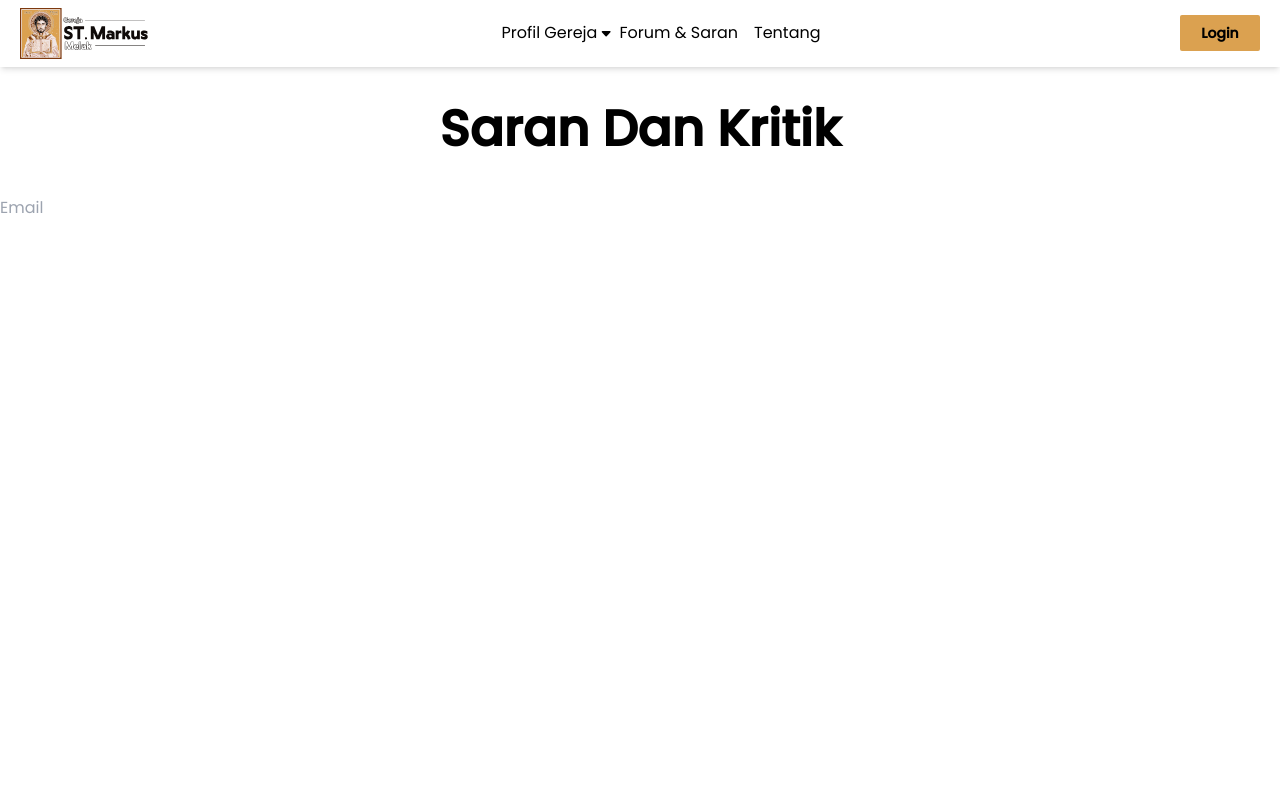
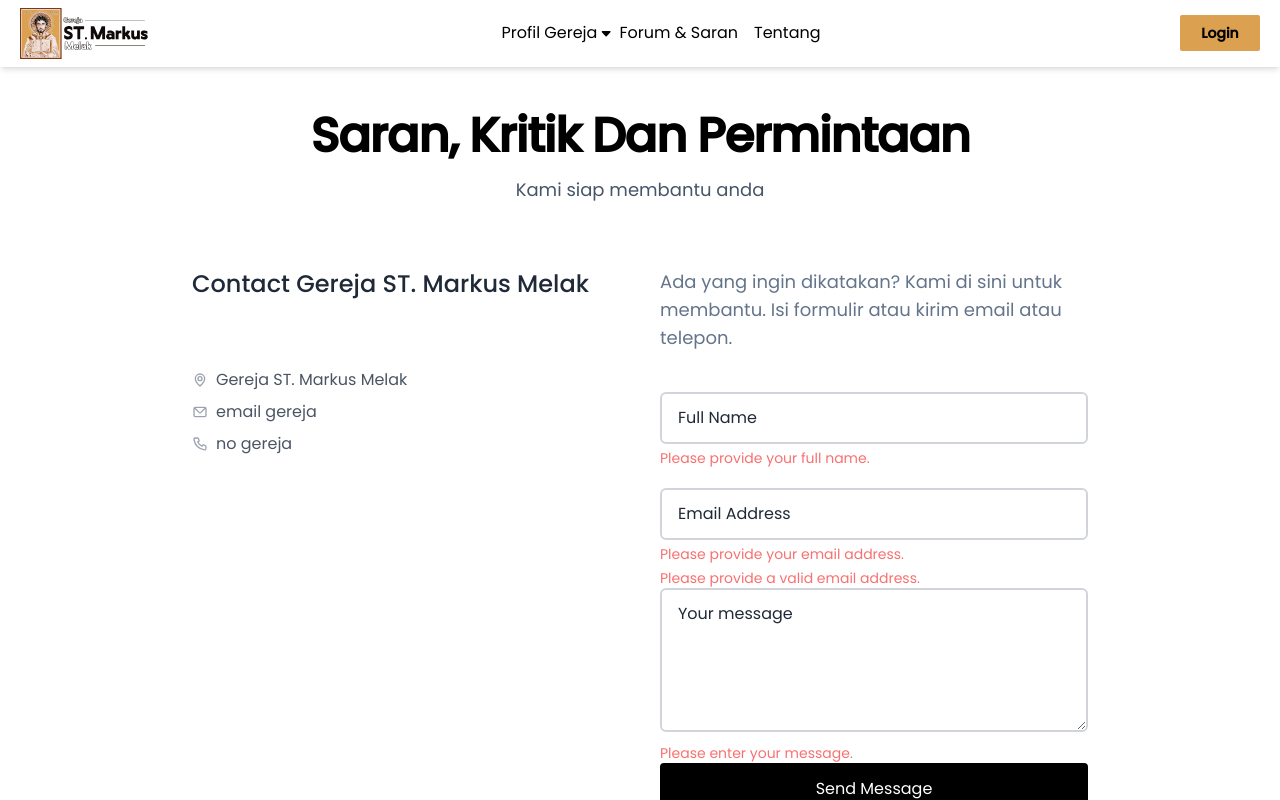
Before and after one commit to HaiPigGi/church-app, a Next.js app in the folder next-app/: page /pages/saran in a window 1280 px wide. Built offline with nearby package versions, Linux system fonts and the light colour scheme.

Commit message:
update saran dan kritik

```diff
--- a/next-app/src/app/pages/saran/page.jsx
+++ b/next-app/src/app/pages/saran/page.jsx
@@ -3,19 +3,87 @@ import Footer from "@/components/Fragments/Footer";
 
 export default function saran() {
   return (
-  <MainLayout>
-    <div className="bg-white mt-[5rem] flex justify-center items-center">
-        <h1 className="font-bold text-[50px] text-center text-black text-shadow1 mt-3">Saran Dan Kritik</h1>
-    </div>
-    <div className="flex">
-        <div className="absolute justify-center items-center">
+    <MainLayout>
+      <div className="max-w-screen-xl mx-auto px-5 ">
+        <div className="mt-28 text-center">
+          <h1 className="text-4xl lg:text-5xl font-bold lg:tracking-tight">Saran, Kritik Dan Permintaan</h1>
+          <p className="text-lg mt-4 text-slate-600">Kami siap membantu anda</p>
+        </div>
+        <div className="grid md:grid-cols-2 gap-10 mx-auto max-w-4xl mt-16">
+          <h2 className="font-medium text-2xl text-gray-800">Contact Gereja ST. Markus Melak</h2>
+          <p className="text-lg text-slate-500 ">Ada yang ingin dikatakan? Kami di sini untuk membantu. Isi formulir atau kirim email atau telepon.</p>
+          <div className="mt-[-2rem]">
+            <div className="flex items-center mt-2 space-x-2 text-gray-600">
+              <svg viewBox="0 0 24 24" class="text-gray-400 w-4 h-4" astro-icon="uil:map-marker">
+                <path fill="currentColor"  d="M12 2a8 8 0 0 0-8 8c0 5.4 7.05 11.5 7.35 11.76a1 1 0 0 0 1.3 0C13 21.5 20 15.4 20 10a8 8 0 0 0-8-8zm0 17.65c-2.13-2-6-6.31-6-9.65a6 6 0 0 1 12 0c0 3.34-3.87 7.66-6 9.65zM12 6a4 4 0 1 0 4 4 4 4 0 0 0-4-4zm0 6a2 2 0 1 1 2-2 2 2 0 0 1-2 2z"></path>
+              </svg>
+              <span>Gereja ST. Markus Melak</span>
+            </div>
+            <div className="flex items-center mt-2 space-x-2 text-gray-600">
+              <svg
+                viewBox="0 0 24 24"
+                class="text-gray-400 w-4 h-4"
+                astro-icon="uil:envelope">
+                <path fill="currentColor" d="M19 4H5a3 3 0 0 0-3 3v10a3 3 0 0 0 3 3h14a3 3 0 0 0 3-3V7a3 3 0 0 0-3-3zm-.41 2-5.88 5.88a1 1 0 0 1-1.42 0L5.41 6zM20 17a1 1 0 0 1-1 1H5a1 1 0 0 1-1-1V7.41l5.88 5.88a3 3 0 0 0 4.24 0L20 7.41z"></path>
+              </svg>
+              <a href="#">email gereja</a>
+            </div>
+            <div class="flex items-center mt-2 space-x-2 text-gray-600">
+              <svg viewBox="0 0 24 24" className="text-gray-400 w-4 h-4" astro-icon="uil:phone">
+                <path fill="currentColor" d="M19.44 13c-.22 0-.45-.07-.67-.12a9.44 9.44 0 0 1-1.31-.39 2 2 0 0 0-2.48 1l-.22.45a12.18 12.18 0 0 1-2.66-2 12.18 12.18 0 0 1-2-2.66l.42-.28a2 2 0 0 0 1-2.48 10.33 10.33 0 0 1-.39-1.31c-.05-.22-.09-.45-.12-.68a3 3 0 0 0-3-2.49h-3a3 3 0 0 0-3 3.41 19 19 0 0 0 16.52 16.46h.38a3 3 0 0 0 2-.76 3 3 0 0 0 1-2.25v-3a3 3 0 0 0-2.47-2.9zm.5 6a1 1 0 0 1-.34.75 1.05 1.05 0 0 1-.82.25A17 17 0 0 1 4.07 5.22a1.09 1.09 0 0 1 .25-.82 1 1 0 0 1 .75-.34h3a1 1 0 0 1 1 .79q.06.41.15.81a11.12 11.12 0 0 0 .46 1.55l-1.4.65a1 1 0 0 0-.49 1.33 14.49 14.49 0 0 0 7 7 1 1 0 0 0 .76 0 1 1 0 0 0 .57-.52l.62-1.4a13.69 13.69 0 0 0 1.58.46q.4.09.81.15a1 1 0 0 1 .79 1z" ></path>
+              </svg>
+              <a href="#">no gereja</a>
+            </div>
+          </div>
+
+          <form id="form" action="" className="needs-validation">
             <input
-            type="text "
-            className="w-56 h-20 border-slate-950 "
-            placeholder="Email"/>
+              type="hidden"
+              name="access_key"/>
+            <input
+              type="checkbox"
+              className="hidden"
+              style={{ display: "none" }}
+              name="botcheck"/>
 
+            <div className="mb-5">
+              <input
+                type="text"
+                placeholder="Full Name"
+                required=""
+                className="w-full px-4 py-3 border-2 placeholder:text-gray-800 rounded-md outline-none focus:ring-4 border-gray-300 focus:border-gray-600 ring-gray-100"/>
+              <div className="empty-feedback invalid-feedback text-red-400 text-sm mt-1">Please provide your full name.</div>
+            </div>
+
+            <div className="mt-5">
+              <label for="email_address" className="sr-only"> Email Address</label>
+              <input
+                type="email"
+                placeholder="Email Address"
+                required=""
+                className="w-full px-4 py-3 border-2 placeholder:text-gray-800 rounded-md outline-none focus:ring-4 border-gray-300 focus:border-gray-600 ring-gray-100"
+              />
+            </div>
+            <div className="empty-feedback text-red-400 text-sm mt-1"> Please provide your email address.</div>
+            <div className="invalid-feedback text-red-400 text-sm mt-1">Please provide a valid email address.</div>
+
+            <div className="mb-5">
+              <textarea
+                name="message"
+                required=""
+                placeholder="Your message"
+                className="w-full px-4 py-3 border-2 placeholder:text-gray-800 rounded-md outline-none h-36 focus:ring-4 border-gray-300 focus:border-gray-600 ring-gray-100"></textarea>
+              <div className="empty-feedback invalid-feedback text-red-400 text-sm mt-1">Please enter your message.</div>
+              <button
+                type="submit"
+                className="rounded text-center transition focus-visible:ring-2 ring-offset-2 ring-gray-200 w-full px-6 py-3 bg-black text-white hover:bg-slate-900  border-2 border-transparent">Send Message
+              </button>
+              <div id="result" className="mt-3 text-center"></div>
+            </div>
+          </form>
         </div>
-    </div>
-  </MainLayout>
-  )
+      </div>
+      <Footer />
+    </MainLayout>
+  );
 }
```
